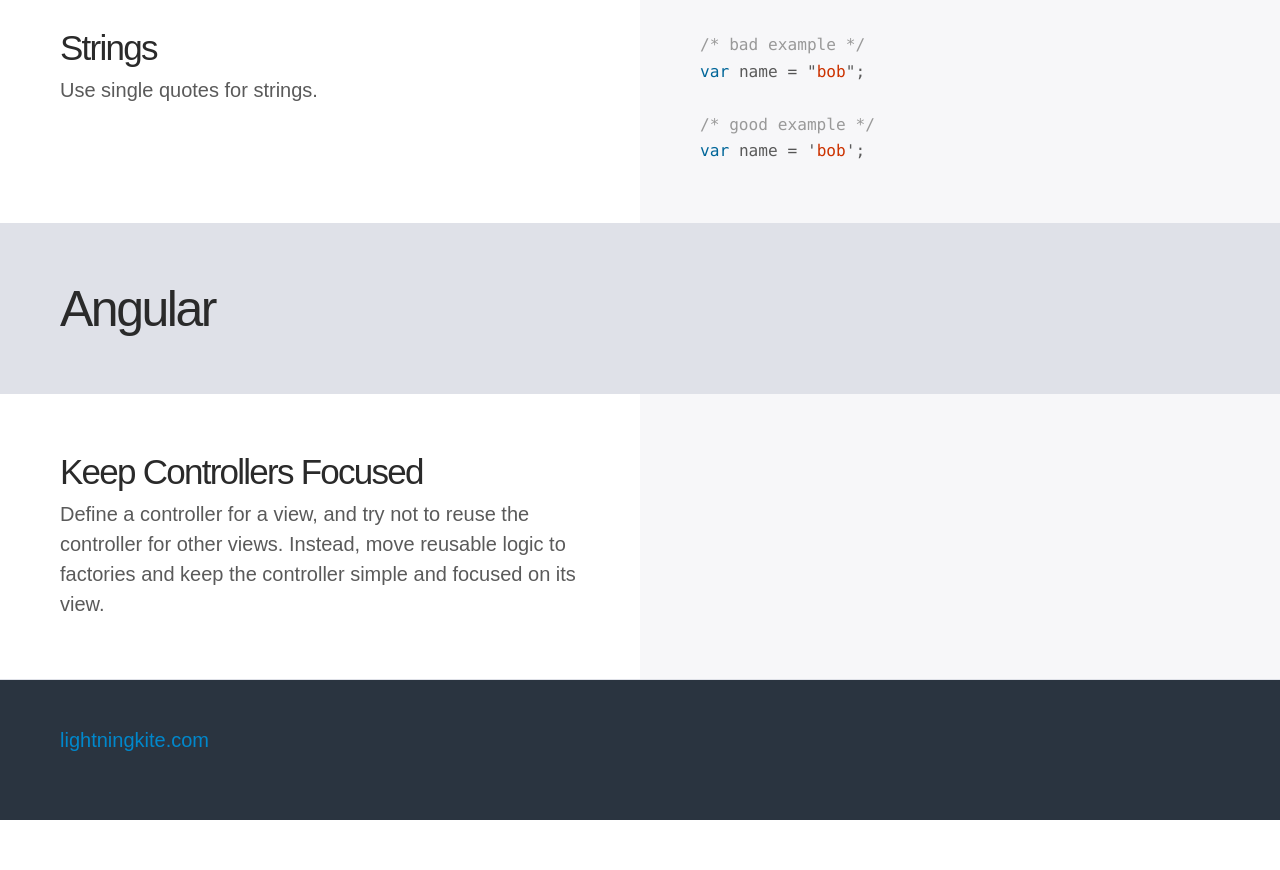
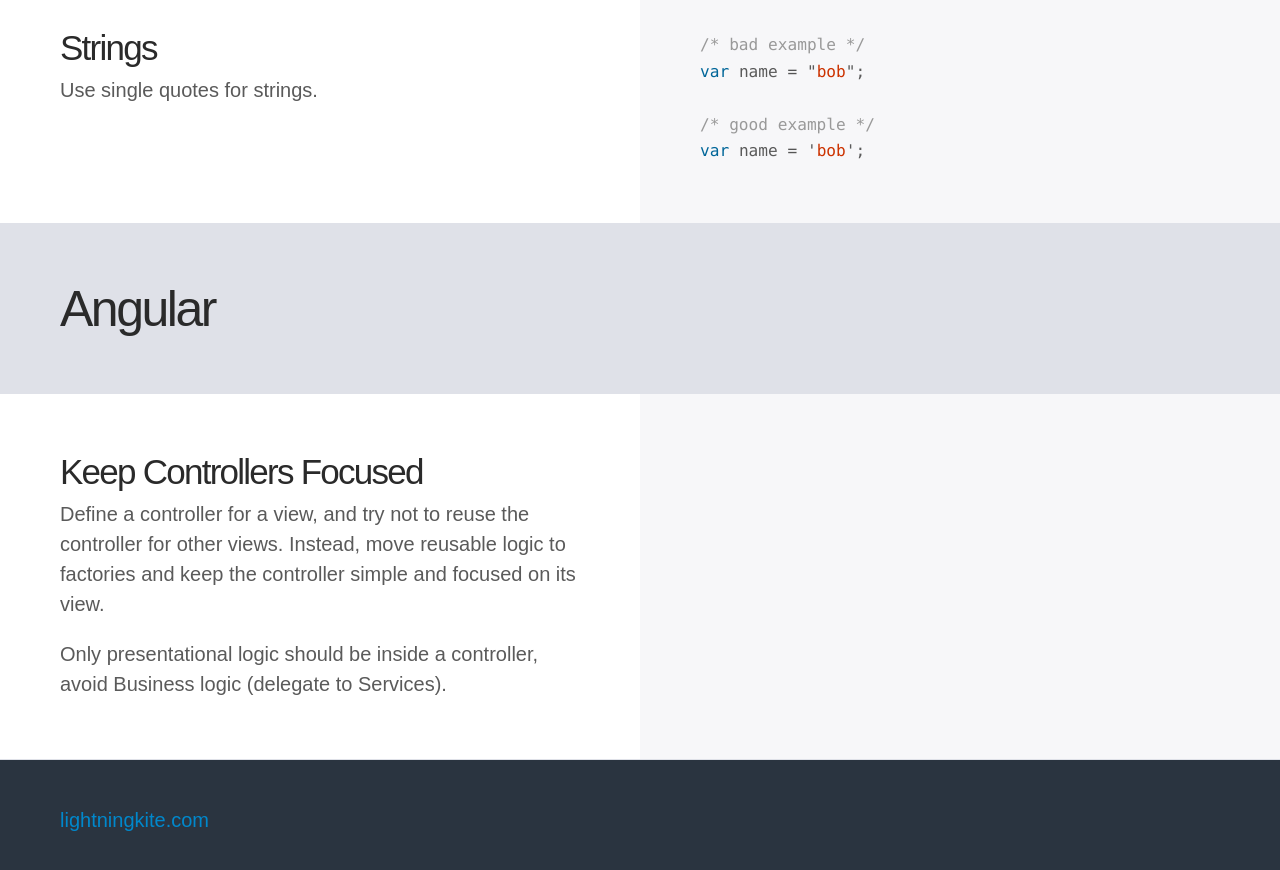
Before and after one commit to lightningkite/styles, a Jekyll site: the page built from angular/index.html, in a window 1280 px wide and 900 px high, scrolled down 1225 px. Shown: the top 870 px of the window. Built offline with Jekyll 4.4.1, drawn with Linux system fonts in a browser that asks for light colours; Markdown is read by kramdown in place of the engine named in the settings; before the commit the page ends 2045 px from its top, so only the background shows below that.

Commit message:
add better description to focused controller

```diff
--- a/angular/index.html
+++ b/angular/index.html
@@ -53,6 +53,7 @@ layout: default
         <div class="col">
             <h3>Keep Controllers Focused</a></h3>
             <p>Define a controller for a view, and try not to reuse the controller for other views. Instead, move reusable logic to factories and keep the controller simple and focused on its view.</p>
+            <p>Only presentational logic should be inside a controller, avoid Business logic (delegate to Services).</p>
         </div>
         <div class="col">
 
```
